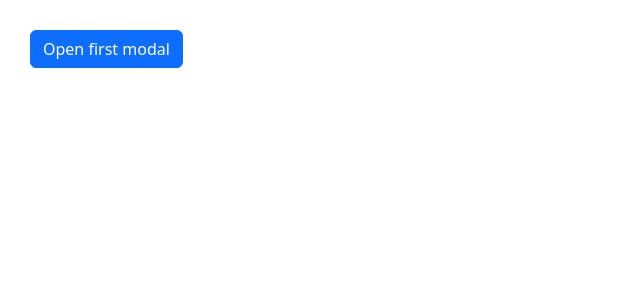
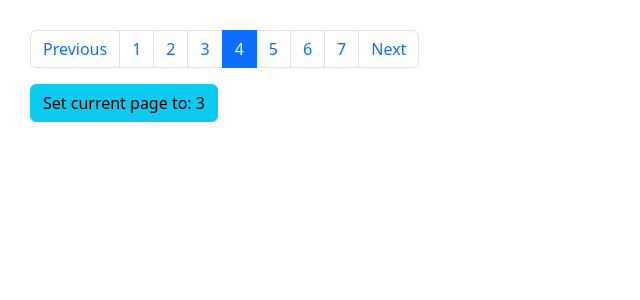
Before and after one commit to enes-yilmaz02/NGXbootstrap, an Angular app: page / in a window 1280 px wide. Shown: the top 300 px of the page, without its empty margins (0-640 px from the left). Built offline with nearby package versions, Linux system fonts and the light colour scheme.

Commit message:
pagination

```diff
--- a/src/app/app.component.html
+++ b/src/app/app.component.html
@@ -1 +1 @@
-<app-modals></app-modals>
+<app-pagination></app-pagination>
--- /dev/null
+++ b/src/app/components/pagination/pagination.component.html
@@ -0,0 +1,7 @@
+<div class="row">
+    <div class="col-xs-12 col-12">
+      <pagination [totalItems]="totalItems" [(ngModel)]="currentPage"></pagination>
+    </div>
+  </div>
+
+  <button type="button" class="btn btn-info" (click)="setPage(3)">Set current page to: 3</button>
--- /dev/null
+++ b/src/app/components/pagination/pagination.component.ts
@@ -0,0 +1,15 @@
+import { Component } from '@angular/core';
+
+@Component({
+  selector: 'app-pagination',
+  templateUrl: './pagination.component.html',
+  styleUrls: ['./pagination.component.css']
+})
+export class PaginationComponent {
+  totalItems = 64;
+  currentPage = 4;
+
+  setPage(pageNo: number): void {
+    this.currentPage = pageNo;
+  }
+}
```
Also changed, not shown: src/app/app.module.ts (+6 -2 lines), src/app/components/pagination/pagination.component.css (added), 1 other file (tests, documents, lock files or other folders).
